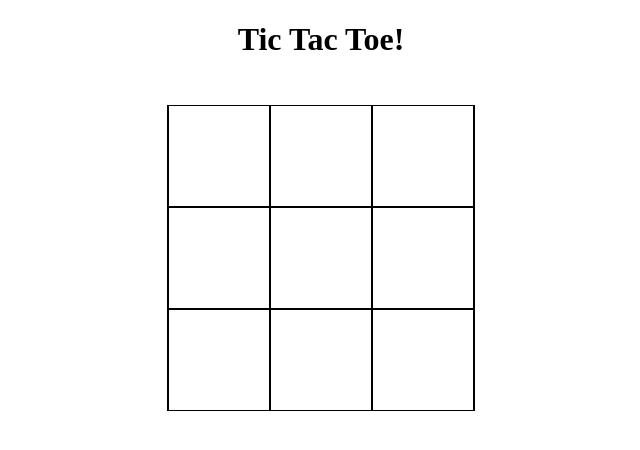
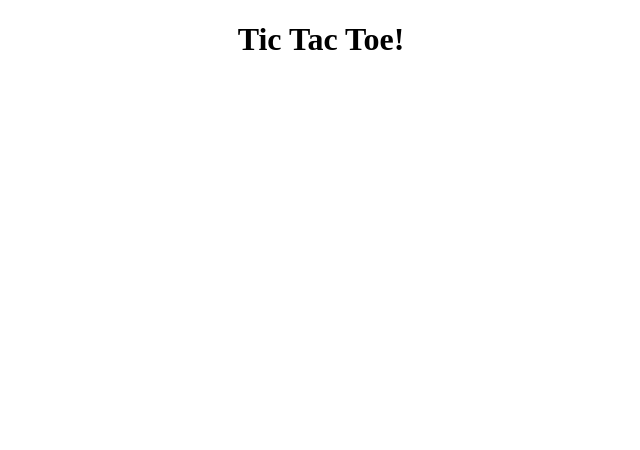
Before and after one commit to WilliamBayliss/TicTacToe, a plain HTML site: page main.html in a window 1280 px wide. Shown: the whole page, without its empty margins (319-959 px from the left). Drawn offline with Linux system fonts and the light colour scheme.

Commit message:
Removed html skeleton for board, now programmatically created in js

```diff
--- a/main.html
+++ b/main.html
@@ -11,24 +11,6 @@
             <div class="container">
 
                 <div id="game-board">
-                    <div class="row">
-                        <div class="cell"></div>
-                        <div class="cell"></div>
-                        <div class="cell"></div>
-
-                    </div>
-                    <div class="row">
-                        <div class="cell"></div>
-                        <div class="cell"></div>
-                        <div class="cell"></div>
-
-                    </div>
-                    <div class="row">
-                        <div class="cell"></div>
-                        <div class="cell"></div>
-                        <div class="cell"></div>
-
-                    </div>
 
                 </div>
             </div>
```
